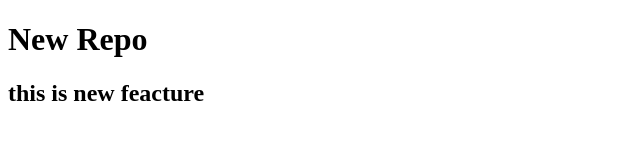
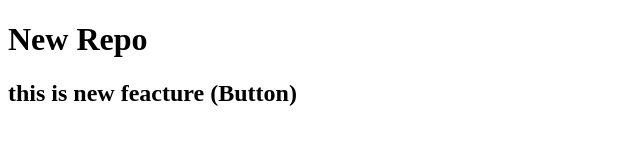
Before and after one commit to Rakex123/localRepo, a plain HTML site: page index.html in a window 1280 px wide. Shown: the whole page, without its empty margins (0-640 px from the left). Drawn offline with Linux system fonts and the light colour scheme.

```diff
--- a/index.html
+++ b/index.html
@@ -8,7 +8,7 @@
 <body>
     <h1>New Repo</h1>
     <h2>
-        this is new feacture
+        this is new feacture (Button)
     </h2>
 </body>
 </html>
```
